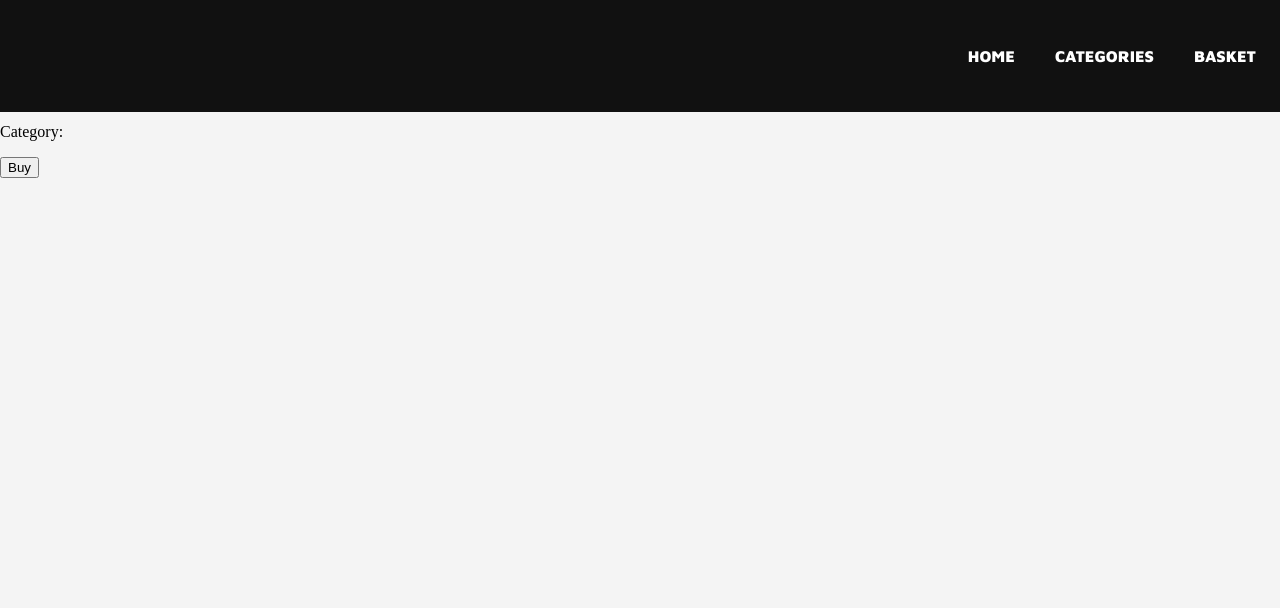
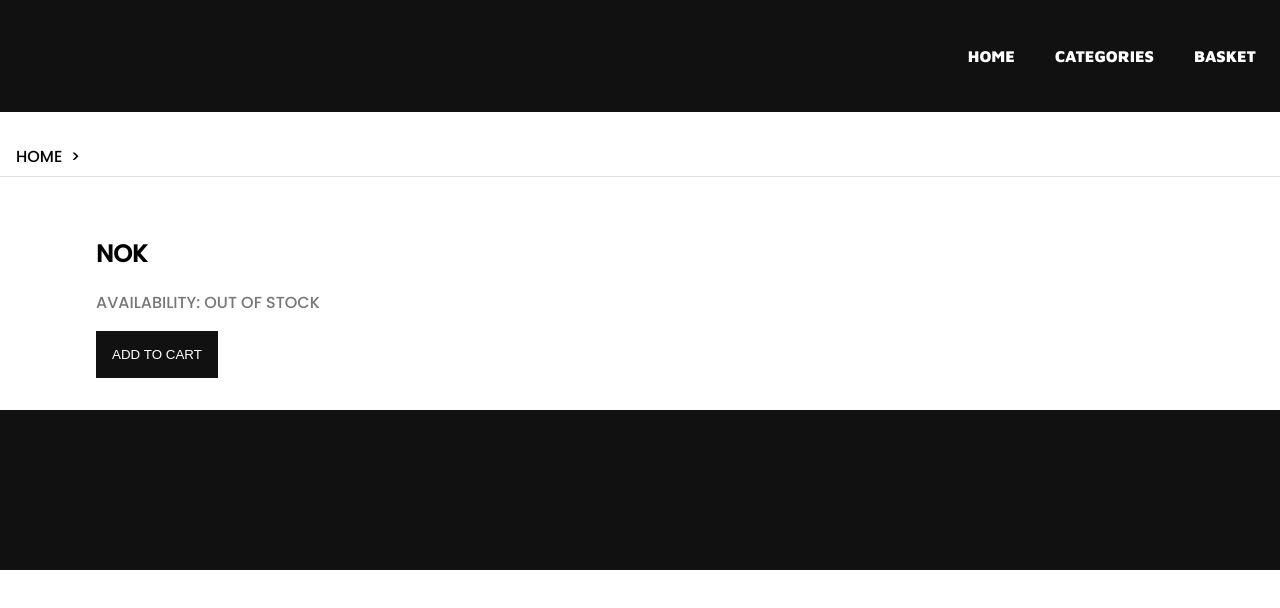
Before and after one commit to FabrizioOnorio/e-commerce-frontend, a React (Create React App) app: page /products/1 in a window 1280 px wide. Shown: the top 608 px of the page. Built offline with nearby package versions, Linux system fonts and the light colour scheme; no server answers.

Commit message:
made product page scheleton

```diff
--- a/src/App.tsx
+++ b/src/App.tsx
@@ -1,6 +1,7 @@
 import React, { useEffect, useState } from "react";
 import { Routes, Route } from "react-router-dom";
 import Nav from "./components/Nav/Nav";
+import Footer from "./components/Footer/Footer";
 import Home from "./components/Home/Home";
 import CategoriesPage from "./components/CategoriesPage/CategoriesPage";
 import ProductPage from "./components/ProductPage/ProductPage";
@@ -52,6 +53,7 @@ function App() {
 				/>
 				<Route path="/pay" element={<Pay />} />
 			</Routes>
+      <Footer />
 		</div>
 	);
 }
--- /dev/null
+++ b/src/components/Footer/Footer.tsx
@@ -0,0 +1,11 @@
+import React from "react";
+
+const Footer = () => {
+	return (
+		<div className="footer">
+
+		</div>
+	);
+};
+
+export default Footer;
--- a/src/components/ProductPage/ProductPage.tsx
+++ b/src/components/ProductPage/ProductPage.tsx
@@ -17,19 +17,33 @@ const ProductPage = ({ products, setShoppingCart }: IproductPageProps) => {
 	const handleClick = () => {
 		if (selectedProduct !== undefined) {
 			selectedProduct.shoppingCardId = uuid();
-      setShoppingCart((prevState) => [...prevState, selectedProduct]);
+			setShoppingCart((prevState) => [...prevState, selectedProduct]);
 		}
 	};
 
 	return (
-		<div className="App">
-			<h1>{selectedProduct?.name}</h1>
-			<img src={selectedProduct?.image} alt={selectedProduct?.name} />
-			<p>{selectedProduct?.description}</p>
-			<p>Quantity available: {selectedProduct?.quantity}</p>
-			<p>price: {selectedProduct?.price} nok</p>
-			<p>Category: {selectedProduct?.category}</p>
-			<button onClick={handleClick}>Buy</button>
+		<div className="product--page">
+			<section className="categories--path">
+				HOME {" > "} {selectedProduct?.name}
+			</section>
+			<section className="product--page--details">
+				<div className="product--page--img">
+					<img src={selectedProduct?.image} alt={selectedProduct?.name} />
+				</div>
+				<div className="product--page--text">
+					<h1>{selectedProduct?.name}</h1>
+					<h2>NOK {selectedProduct?.price}</h2>
+					<p>{selectedProduct?.description}</p>
+					<p>
+						AVAILABILITY:{" "}
+						{selectedProduct?.quantity !== undefined &&
+						selectedProduct.quantity > 0
+							? "IN STOCK"
+							: "OUT OF STOCK"}
+					</p>
+					<button className="buy--button" onClick={handleClick}>ADD TO CART</button>
+				</div>
+			</section>
 		</div>
 	);
 };
--- a/src/index.css
+++ b/src/index.css
@@ -2,12 +2,13 @@
 @import "./styles/categories.css";
 @import "./styles/product-card.css";
 @import "./styles/products-list.css";
+@import "./styles/footer.css";
+@import "./styles/product-page.css";
 
 body {
 	margin: 0;
-	-webkit-font-smoothing: antialiased;
-	-moz-osx-font-smoothing: grayscale;
-	background-color: rgb(244, 244, 244);
+	padding: 0;
+  font-family: "Poppins", sans-serif;
 }
 
 a {
--- a/src/styles/categories.css
+++ b/src/styles/categories.css
@@ -1,7 +1,10 @@
+.categories {
+  padding-top: 8rem;
+}
+
 .categories--adds {
 	display: flex;
 	justify-content: space-around;
-	margin-top: 8rem;
 	height: 9.5rem;
 }
 
@@ -10,7 +13,6 @@
 }
 
 .categories--path {
-  font-family: "Poppins", sans-serif;
 	padding-left: 1rem;
 	margin-top: 1rem;
 	height: 2rem;
--- /dev/null
+++ b/src/styles/footer.css
@@ -0,0 +1,4 @@
+.footer {
+  height: 10rem;
+	background-color: rgb(17, 17, 17);
+}
--- a/src/styles/product-card.css
+++ b/src/styles/product-card.css
@@ -1,6 +1,6 @@
 .product--card {
 	max-width: 10rem;
-	font-family: "Poppins", sans-serif;
+
 	font-size: 1rem;
 }
 
--- /dev/null
+++ b/src/styles/product-page.css
@@ -0,0 +1,25 @@
+.product--page {
+	padding-top: 8rem;
+}
+
+.product--page--details {
+	display: flex;
+	gap: 2rem;
+	padding: 2rem 4rem;
+}
+
+.product--page--text h1 {
+  font-size: xx-large;
+  margin-top: 0;
+}
+
+.product--page--text p {
+  color: rgb(119,119,119);
+}
+
+.buy--button {
+  color: white;
+  border: none;
+  background-color: rgb(17, 17, 17);
+  padding: 1rem;
+}
```
